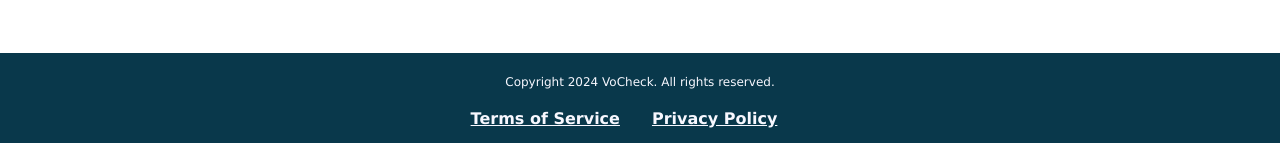
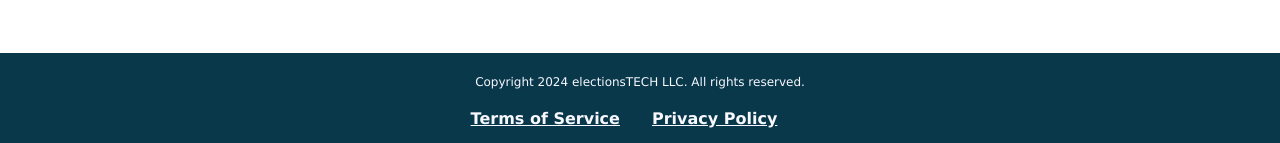
Before and after one commit to jddubbya/VoterAppMain, a React (Vite) app: page /login in a window 1280 px wide. Shown: the part 654-797 px from the top of the page. Built offline with nearby package versions, Linux system fonts and the light colour scheme.

Commit message:
added electionsTECH as copyright

```diff
--- a/src/Components/Footer.jsx
+++ b/src/Components/Footer.jsx
@@ -5,7 +5,7 @@ const Footer = () => {
     <>
       <footer>
         <div className="vocheck-footer container">
-          <p>Copyright 2024 VoCheck. All rights reserved.</p>
+          <p>Copyright 2024 electionsTECH LLC. All rights reserved.</p>
           <h4>
             <Link to={`/tos`} className="footerLink">
               Terms of Service
```
